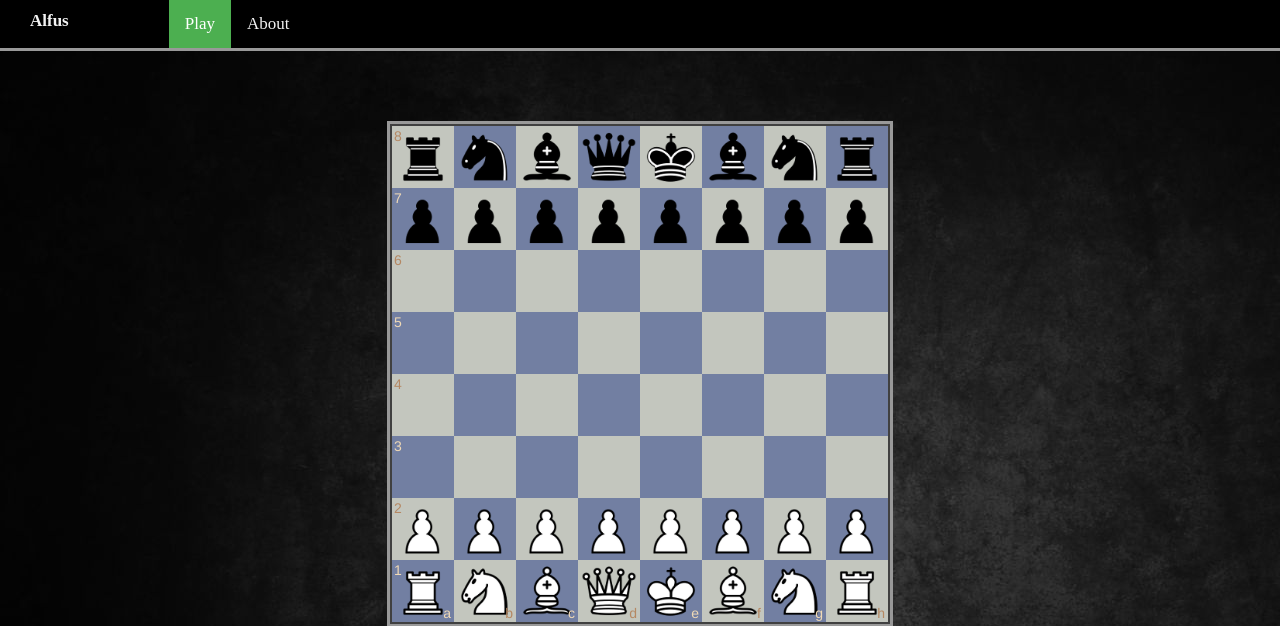
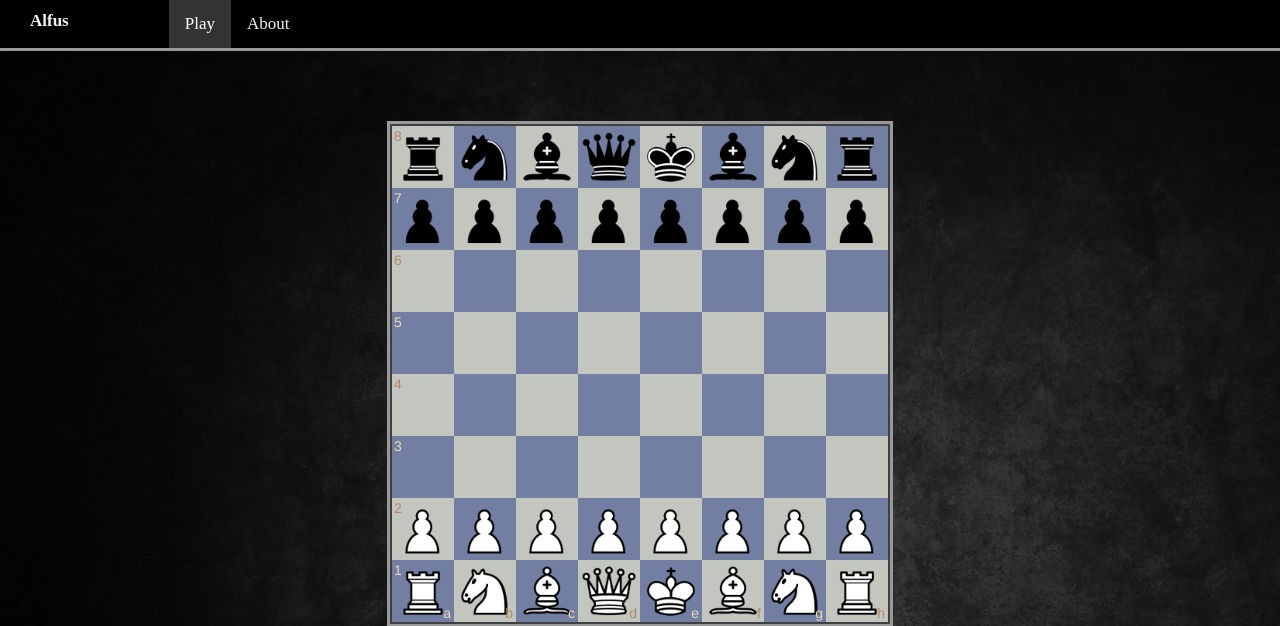
Before and after one commit to alfredbirk/alfus, a PHP site: page / in a window 1280 px wide. Shown: the top 626 px of the page. Run offline with PHP 8.4, Linux system fonts and the light colour scheme; some libraries are stand-ins or nearby versions.

Commit message:
Change navigation tab color

```diff
--- a/navigation.css
+++ b/navigation.css
@@ -86,6 +86,6 @@ hr {
 
 /* Add a color to the active/current link */
 .topnav a.active {
-    background-color: #4CAF50;
+    background-color: #333;
     color: white;
 }
```
